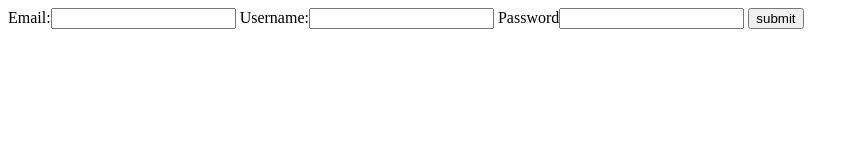
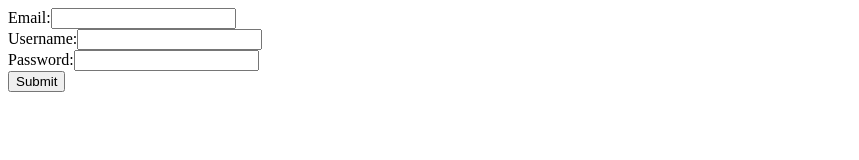
Before and after one commit to Sabai-Solution/lab1-javascript-basic-Sudarshan519, a plain HTML site: page lab1.html in a window 1280 px wide. Shown: the whole page, without its empty margins (0-859 px from the left). Drawn offline with Linux system fonts and the light colour scheme.

Commit message:
Update lab1.html

```diff
--- a/lab1.html
+++ b/lab1.html
@@ -8,13 +8,17 @@
 
 </head>
 <body>
-    <form>
-    Email:<input type="text" name="email">
-    Username:<input type="text" name="usernae">
-    Password<input type="password" name="password">
-    <input type="submit" name="submit" value="submit">
+  <form name="form" action="/lab1.html" onsubmit="return validate()" method="post">
+
+        Email:<input type="text" name="email" id="Email" ><br>
+
+        Username:<input type="text" name="username" id="txtUn"><br>
+
+        Password:<input type="password" name="password" id="password"><br>
+
+
+        <input type="submit" name="submit" value='Submit' id="submit">
     </form>
-
-   <script type="text/javascript" src="script.js"></script>
+    <script type="text/javascript" src="script.js"></script>
 </body>
 </html>
```
